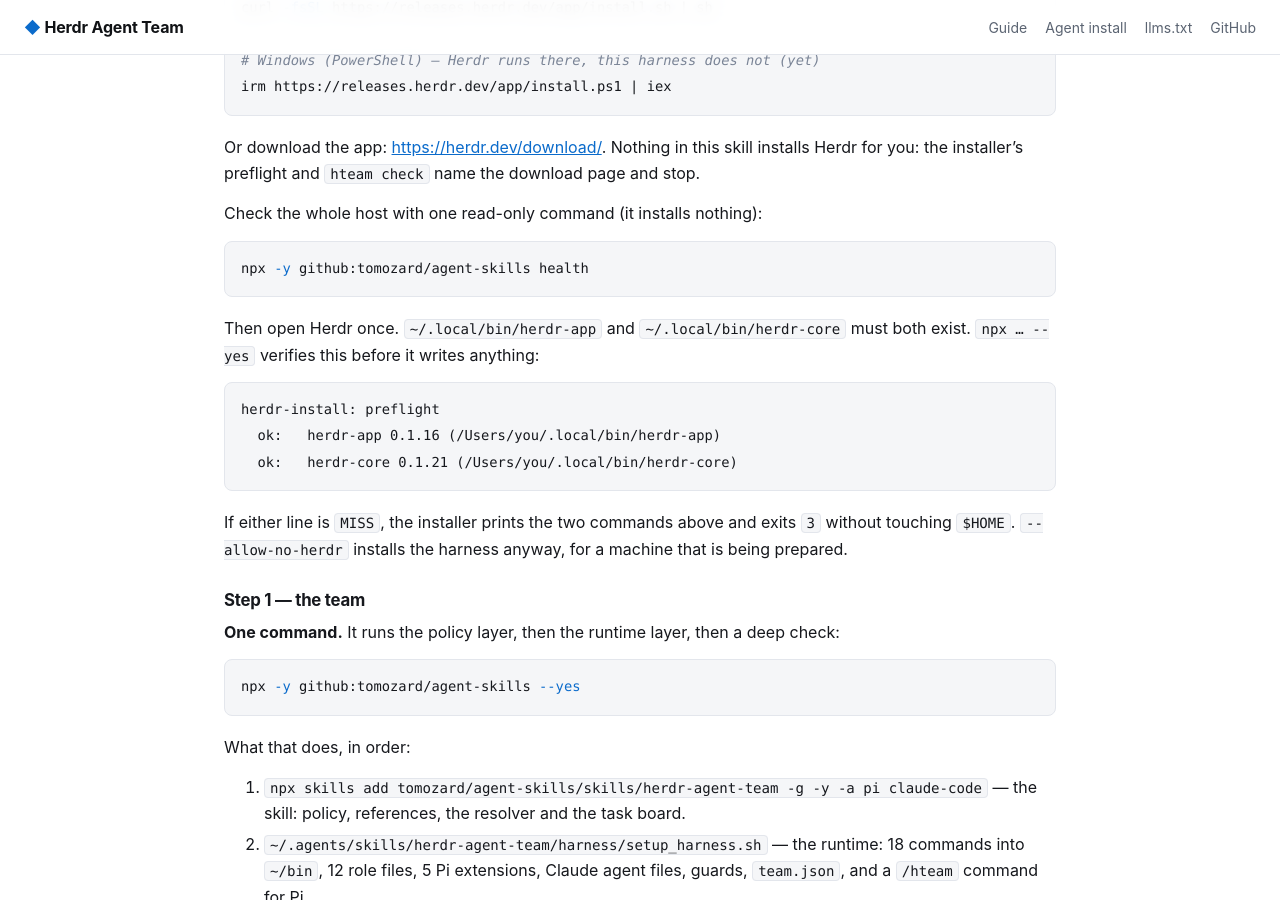
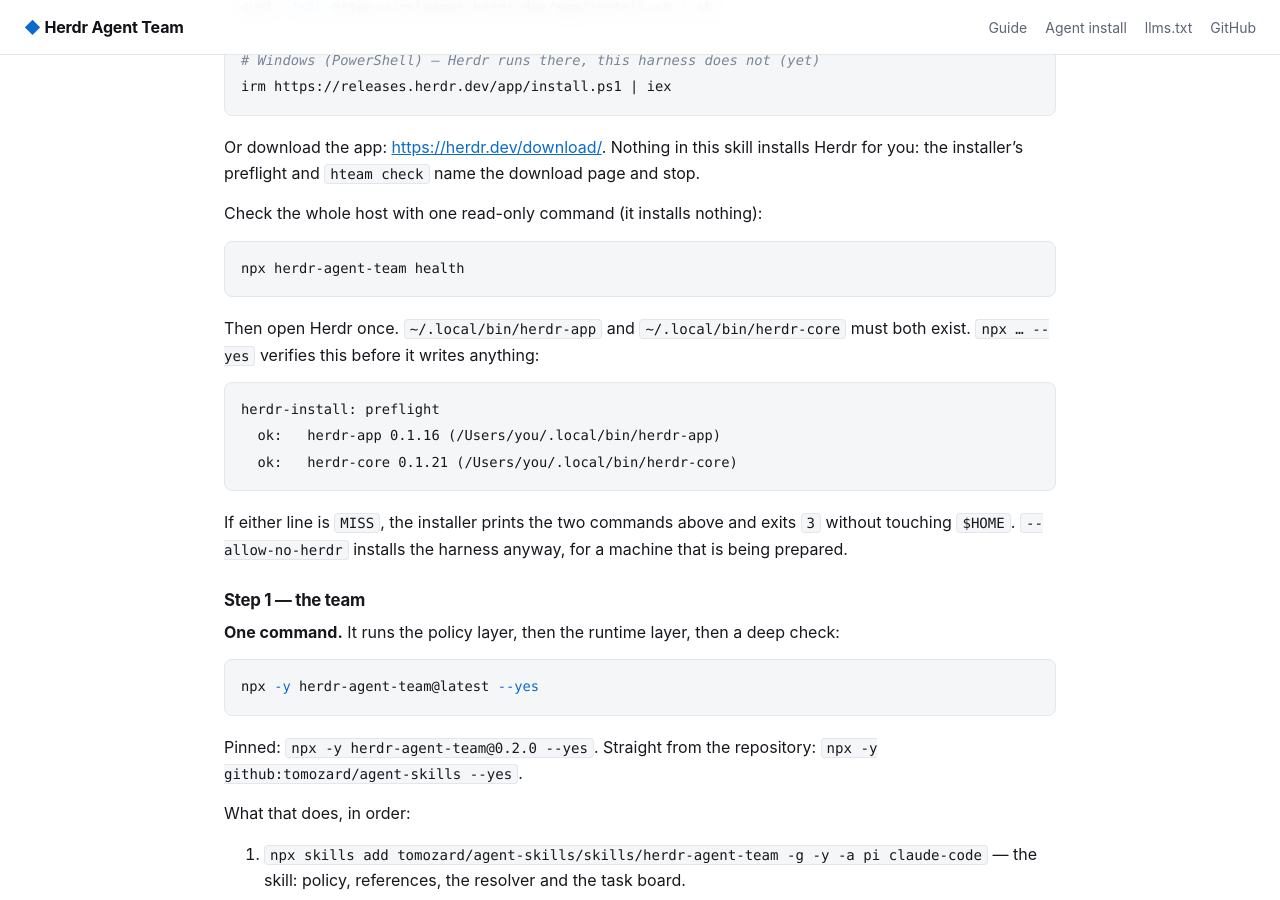
Before and after one commit to tomozard/agent-skills, a Jekyll site: the page built from docs/index.md, in a window 1280 px wide and 900 px high, scrolled down 1999 px. Built offline with Jekyll 4.4.1, drawn with Linux system fonts in a browser that asks for light colours; some of the changed text lies outside the part shown.

Commit message:
docs: npm is the front door
v0.2.0 is live at https://www.npmjs.com/package/herdr-agent-team, so the guide,
the agent runbook, and llms.txt now lead with 'npx herdr-agent-team' and keep the
repository install as the alternate. Adds the npm badge, drops the now-done npm
gap, and records the registry propagation window plus the misleading
'cannot publish over the previously published versions' error it produces.

````diff
--- a/docs/index.md
+++ b/docs/index.md
@@ -79,7 +79,7 @@ and stop.
 Check the whole host with one read-only command (it installs nothing):
 
 ```bash
-npx -y github:tomozard/agent-skills health
+npx herdr-agent-team health
 ```
 
 Then open Herdr once. `~/.local/bin/herdr-app` and `~/.local/bin/herdr-core` must
@@ -101,8 +101,11 @@ machine that is being prepared.
 check:
 
 ```bash
-npx -y github:tomozard/agent-skills --yes
+npx -y herdr-agent-team@latest --yes
 ```
+
+Pinned: `npx -y herdr-agent-team@0.2.0 --yes`. Straight from the repository:
+`npx -y github:tomozard/agent-skills --yes`.
 
 What that does, in order:
 
--- a/docs/llms.txt
+++ b/docs/llms.txt
@@ -8,7 +8,7 @@
 
 Install, then verify:
 
-    npx -y github:tomozard/agent-skills --yes
+    npx -y herdr-agent-team@latest --yes
     hteam check --deep
     hteam
 
````
Also changed, not shown: other parts of docs/index.md (+1 -3 lines), docs/agent-install.md (+2 -2 lines), docs/releasing.md (+6 -0 lines), README.md.
